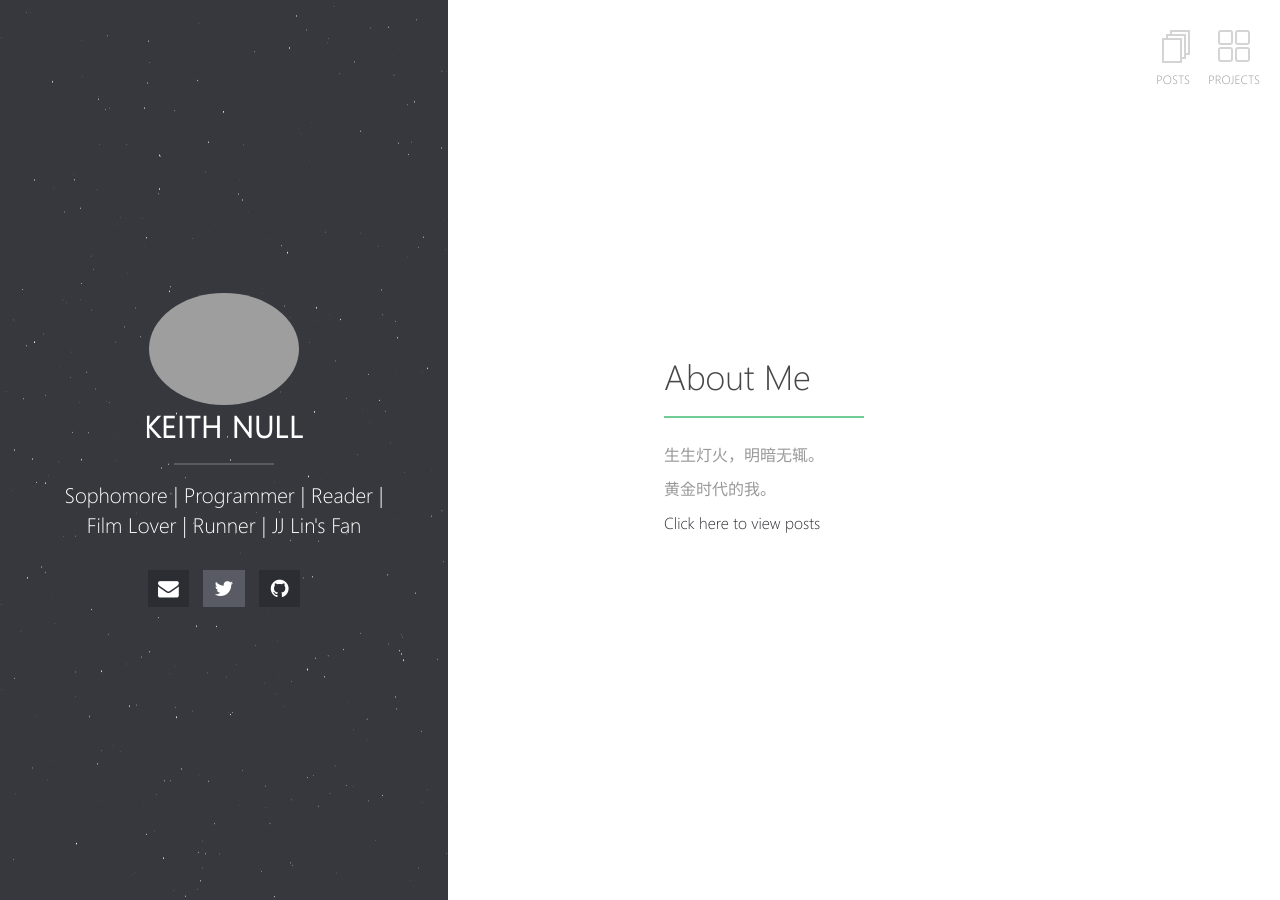
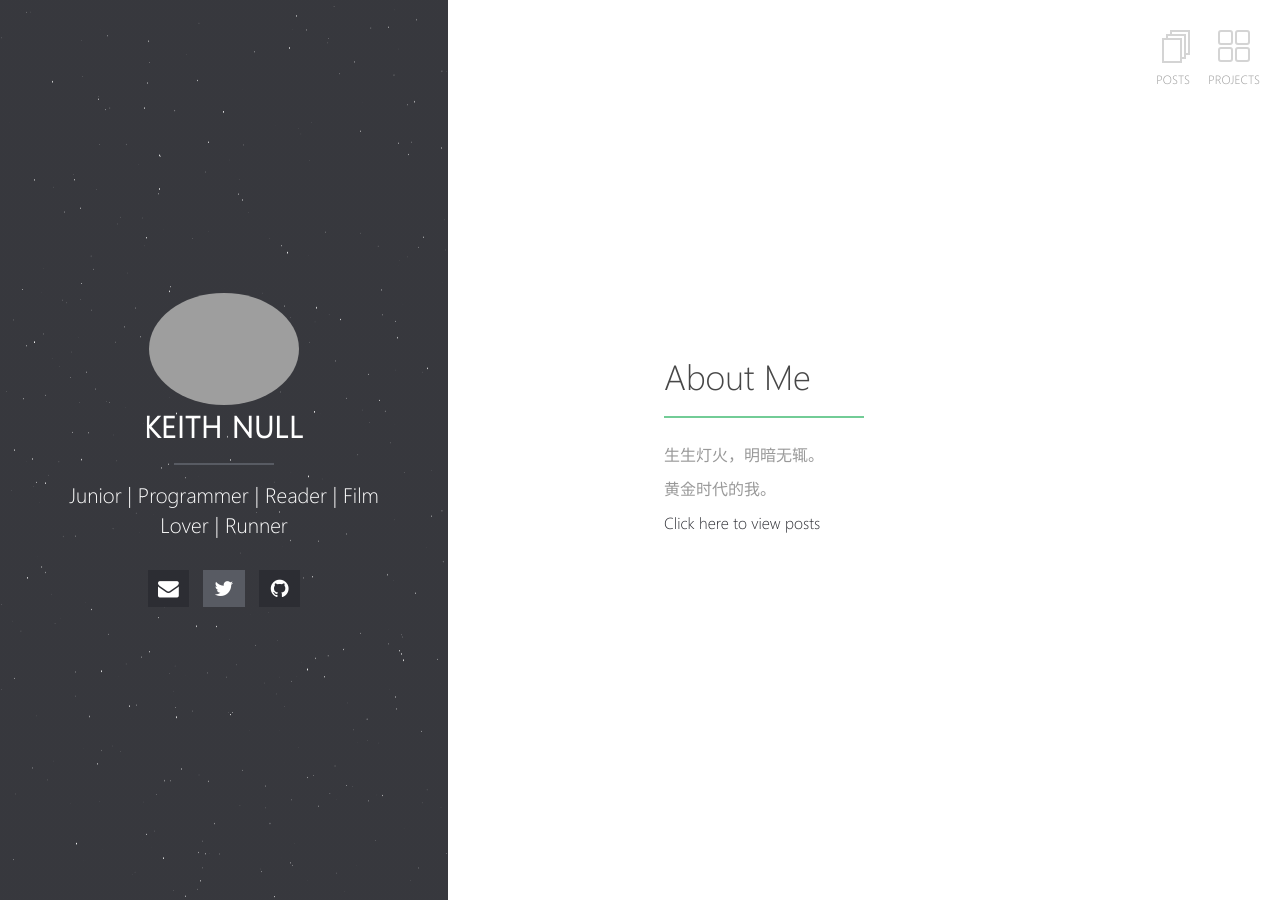
Before and after one commit to izackwu/blog, a Jekyll site: the page built from index.md, in a window 1280 px wide. Built offline with Jekyll 4.4.1, drawn with Linux system fonts in a browser that asks for light colours; our own code applies the rules of GitHub Pages for plain Markdown files.

Commit message:
update my status annually

```diff
--- a/_config.yml
+++ b/_config.yml
@@ -1,6 +1,6 @@
 # Site
 title: Keith Null
-description: Sophomore | Programmer | Reader | Film Lover | Runner | JJ Lin's Fan
+description: Junior | Programmer | Reader | Film Lover | Runner
 url: https://imwzk.com
 logo: author.jpg                                       # Site logo
 locale: zh_CN
```
